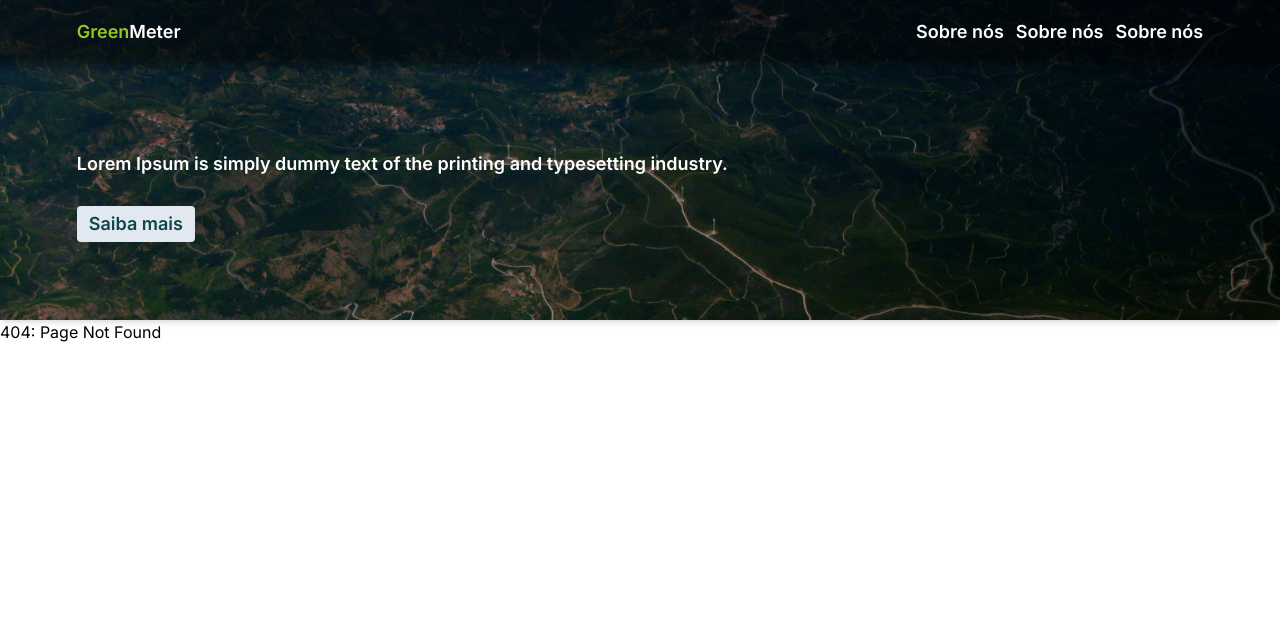
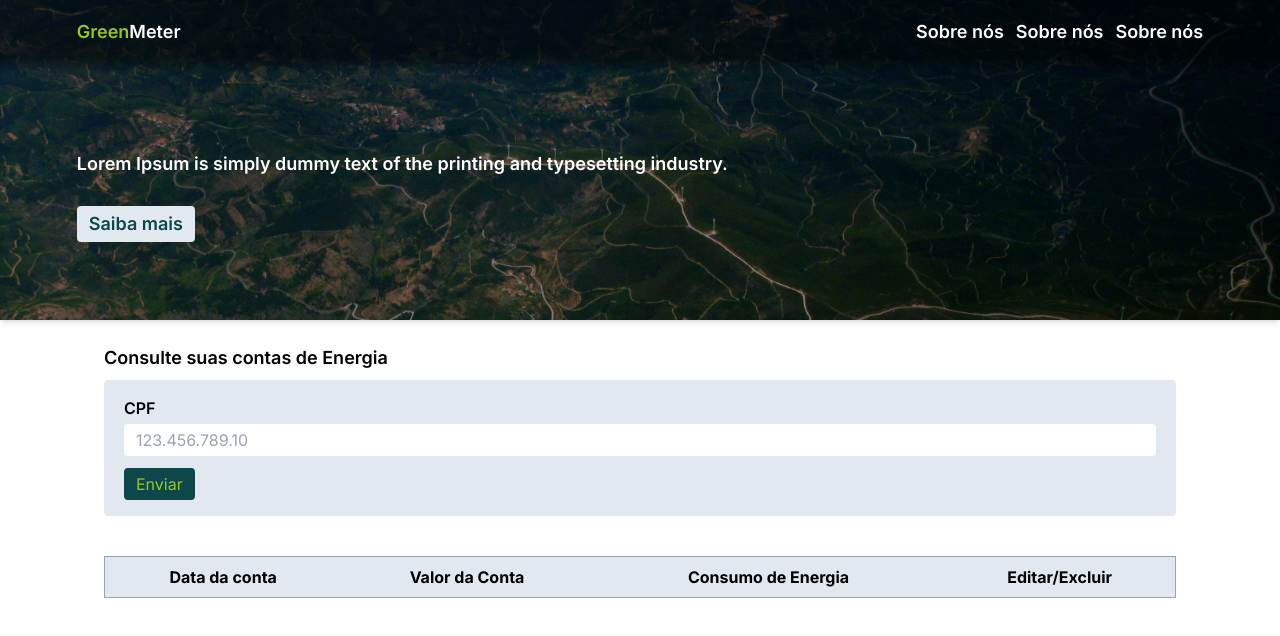
Before and after one commit to gs-2sem-quantumleap/gs-2sem-front, a Next.js app in the folder greenmeter-gs/: page /buscar-conta in a window 1280 px wide. Before the commit this address had no page. Shown: the top 636 px of the page. Built offline with nearby package versions, Linux system fonts and the light colour scheme.

Commit message:
Atributo pronto para realizar busca na API.

```diff
--- /dev/null
+++ b/greenmeter-gs/src/app/buscar-conta/page.tsx
@@ -0,0 +1,69 @@
+"use client";
+import { useState } from "react";
+
+export default function BuscarConta() {
+  const [mostrarTabela, setMostrarTabela] = useState<boolean>(true);
+  const [cpf, setCpf] = useState<string>("");
+
+  const handleChange = (e) => {
+    let value = e.target.value;
+    value = value.replace(/\D/g, "");
+    value = value.replace(/(\d{3})(\d)/, "$1.$2");
+    value = value.replace(/(\d{3})(\d)/, "$1.$2");
+    value = value.replace(/(\d{3})(\d{1,2})$/, "$1-$2");
+    setCpf(value);
+  };
+
+  const handleSubmit = (e) => {
+    e.preventDefault();
+    const cpfParaBusca = cpf.replaceAll(".", "").replace("-", "");
+    // Atributo pronto para buscar o CPF
+    console.log(cpfParaBusca);
+  }
+
+  return (
+    <main className="md:container mx-auto px-[5%] py-[3vh] text-xs sm:text-sm md:text-base h-[70vh] flex flex-col gap-[5vh]">
+      <div className="flex flex-col gap-[1vh]">
+        <h1 className="font-semibold text-sm sm:text-base md:text-lg">
+          Consulte suas contas de Energia
+        </h1>
+        <form className="w-full bg-slate-200 rounded py-4 px-5 flex flex-col gap-3" onSubmit={handleSubmit}>
+          <div className="flex flex-col gap-1">
+            <label htmlFor="" className="font-semibold">
+              CPF
+            </label>
+            <input
+              type="text"
+              className="rounded py-1 px-3"
+              placeholder="123.456.789.10"
+              value={cpf}
+              id="cpf"
+              name="cpf"
+              onChange={handleChange}
+            />
+          </div>
+          <button className="px-3 py-1 bg-musgo text-limao w-fit rounded">
+            Enviar
+          </button>
+        </form>
+      </div>
+
+      {mostrarTabela ? (
+        <table className="table-auto border-x border-slate-400 bg-slate-200">
+          <thead>
+            <tr>
+              <th className="border-y border-slate-400 py-2">Data da conta</th>
+              <th className="border-y border-slate-400">Valor da Conta</th>
+              <th className="border-y border-slate-400">Consumo de Energia</th>
+              <th className="border-y border-slate-400">Editar/Excluir</th>
+            </tr>
+          </thead>
+        </table>
+      ) : (
+        <div className="w-full text-center rounded bg-slate-200 py-2 px-4 text-slate-400">
+          <h1>Suas contas de energia cadastradas serão exibidas aqui.</h1>
+        </div>
+      )}
+    </main>
+  );
+}
```
